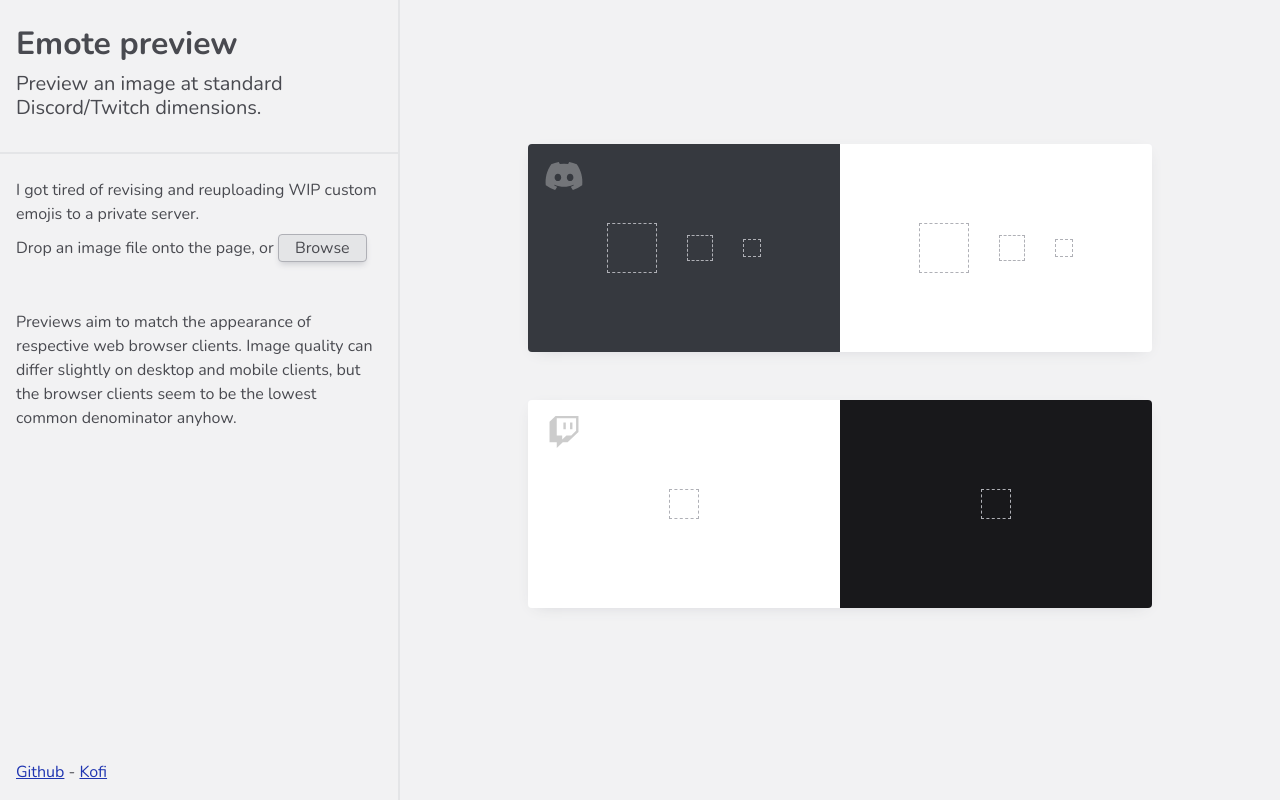
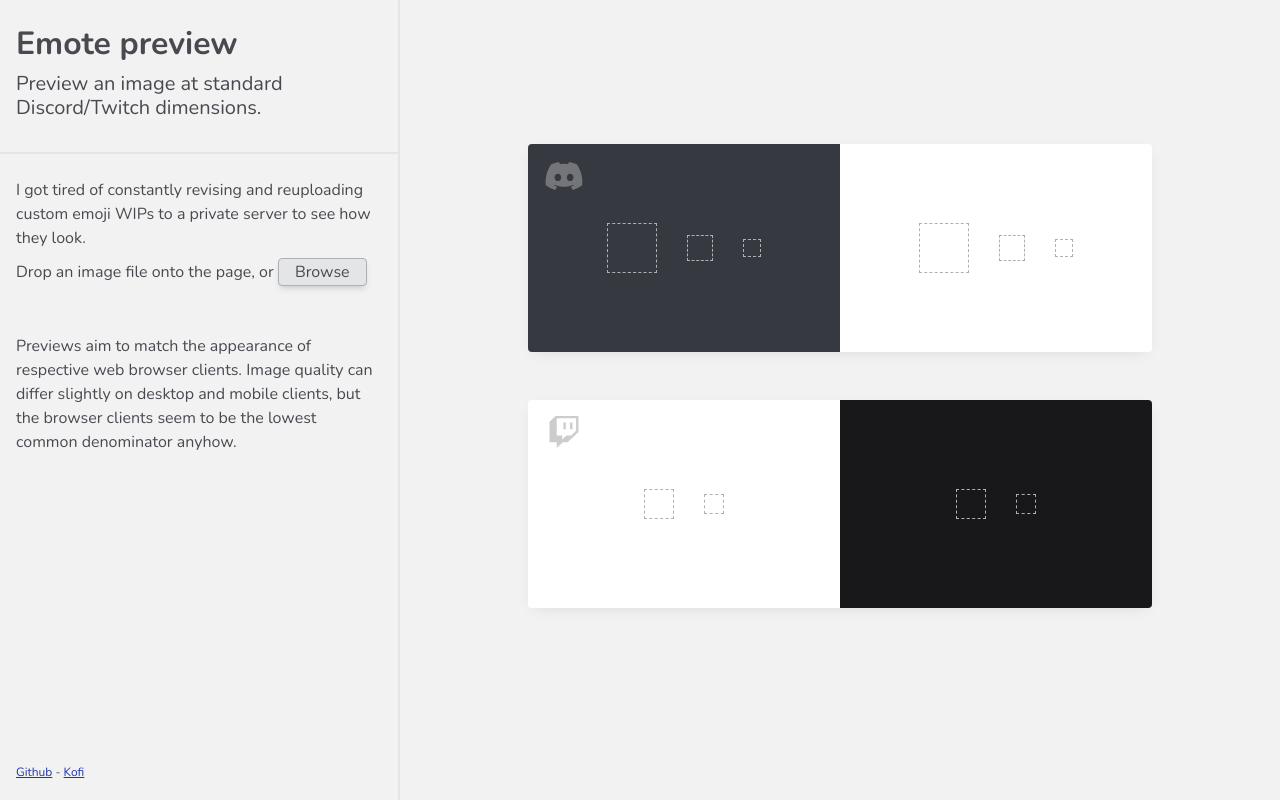
Before and after one commit to kcgidw/emote-preview, a Vue app: page / in a window 1280 px wide. Built offline with nearby package versions, Linux system fonts and the light colour scheme.

Commit message:
twitch badge

```diff
--- a/src/App.vue
+++ b/src/App.vue
@@ -19,8 +19,8 @@
 			</div>
 			<div class="side-section">
 				<p>
-					I got tired of revising and reuploading WIP custom emojis to
-					a private server.
+					I got tired of constantly revising and reuploading custom
+					emoji WIPs to a private server to see how they look.
 				</p>
 				<p>
 					Drop an image file onto the page, or
@@ -48,7 +48,7 @@
 				</p>
 			</div>
 			<div class="spacer" />
-			<div class="links side-section">
+			<div class="links side-section small">
 				<a
 					target="_blank"
 					href="https://github.com/kcgidw/emote-preview"
@@ -92,10 +92,12 @@
 						/>
 					</div>
 					<div class="preview-set twitch-light">
-						<Preview :url="url" class="twitch" />
+						<Preview :url="url" class="twitch-1" />
+						<Preview :url="url" class="twitch-badge" />
 					</div>
 					<div class="preview-set twitch-theater">
-						<Preview :url="url" class="twitch" />
+						<Preview :url="url" class="twitch-1" />
+						<Preview :url="url" class="twitch-badge" />
 					</div>
 				</div>
 			</div>
--- a/src/components/Preview.vue
+++ b/src/components/Preview.vue
@@ -32,9 +32,13 @@ export default {
 	width: 1rem;
 	height: 1rem;
 }
-.twitch {
+.twitch-1 {
 	width: 28px;
 	height: 28px;
+}
+.twitch-badge {
+	width: 18px;
+	height: 18px;
 }
 .empty {
 	outline: dashed var(--gray5) 1px;
```
